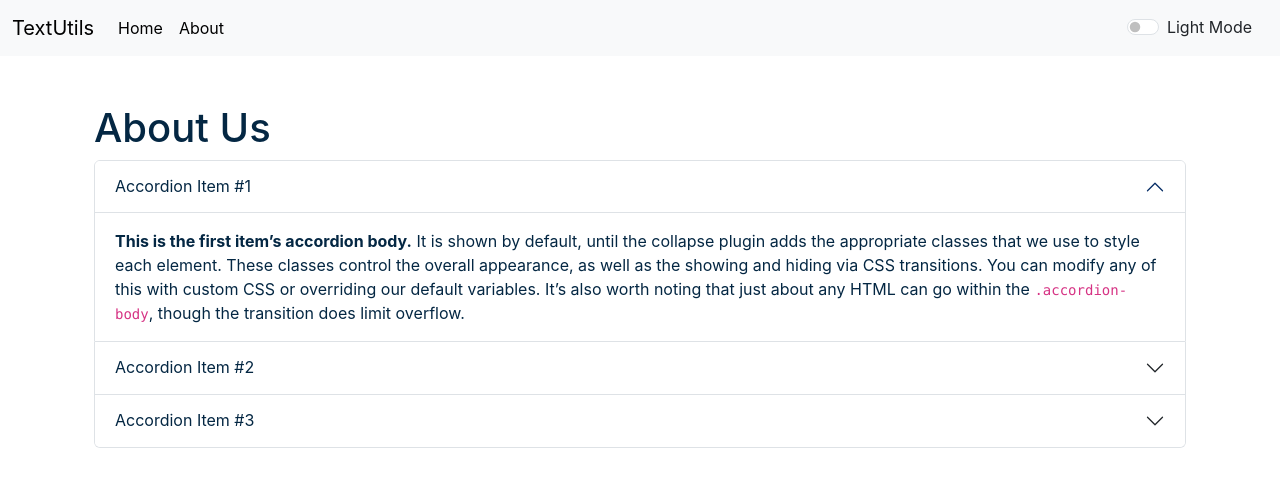
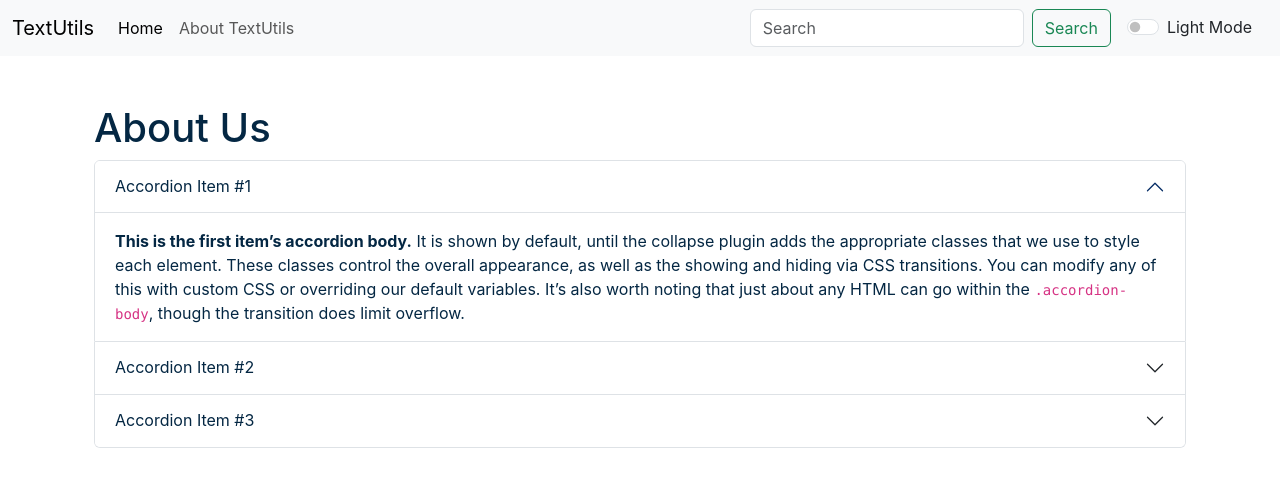
Before and after one commit to s4rthaksingh/TextUtils, a React (Create React App) app: page /TextUtils/about in a window 1280 px wide. Shown: the top 486 px of the page. Built offline with nearby package versions, Linux system fonts and the light colour scheme.

Commit message:
Fix routing and update Navbar for deployment

```diff
--- a/src/App.js
+++ b/src/App.js
@@ -51,7 +51,7 @@ function App() {
               />
             }
           />
-          <Route path="/about" element={<About mode={mode}/>} />
+          <Route path="/about" element={<About mode={mode} />} />
         </Routes>
       </div>
     </Router>
--- a/src/components/Navbar.js
+++ b/src/components/Navbar.js
@@ -1,14 +1,15 @@
 import React from "react";
 import PropTypes from "prop-types";
-import { Link } from "react-router-dom";
+import { Link } from "react-router-dom"; // Import Link for routing
 
 export default function Navbar(props) {
   return (
     <nav className="navbar navbar-expand-lg bg-body-tertiary" data-bs-theme={props.mode}>
       <div className="container-fluid">
-        <a className="navbar-brand" href="/">
+        {/* Use Link here for routing instead of <a> */}
+        <Link className="navbar-brand" to="/">
           {props.title}
-        </a>
+        </Link>
         <button
           className="navbar-toggler"
           type="button"
@@ -23,27 +24,50 @@ export default function Navbar(props) {
         <div className="collapse navbar-collapse" id="navbarSupportedContent">
           <ul className="navbar-nav me-auto mb-2 mb-lg-0">
             <li className="nav-item">
+              {/* Change the anchor to a Link for client-side routing */}
               <Link className="nav-link active" aria-current="page" to="/">
                 Home
               </Link>
             </li>
             <li className="nav-item">
-              <Link className="nav-link active" to="/about">
-                About
+              <Link className="nav-link" to="/about">
+                {props.aboutText}
               </Link>
             </li>
           </ul>
-          <div className={`form-check form-switch mx-3 text-${props.mode==='light'?'dark':'light'}`}>
-  <input className="form-check-input" type="checkbox" role="switch" id="switchCheckDefault" onClick={props.toggleMode}/>
-  <label className="form-check-label" htmlFor="switchCheckDefault" >{props.mode.charAt(0).toUpperCase()+props.mode.slice(1)} Mode</label>
-</div>
+          <form className="d-flex" role="search">
+            <input
+              className="form-control me-2"
+              type="search"
+              placeholder="Search"
+              aria-label="Search"
+            />
+            <button className="btn btn-outline-success" type="submit">
+              Search
+            </button>
+          </form>
+          <div className={`form-check form-switch mx-3 text-${props.mode === 'light' ? 'dark' : 'light'}`}>
+            <input
+              className="form-check-input"
+              type="checkbox"
+              role="switch"
+              id="switchCheckDefault"
+              onClick={props.toggleMode}
+            />
+            <label className="form-check-label" htmlFor="switchCheckDefault">
+              {props.mode.charAt(0).toUpperCase() + props.mode.slice(1)} Mode
+            </label>
+          </div>
         </div>
       </div>
     </nav>
   );
 }
 
-Navbar.propTypes = { title: PropTypes.string.isRequired, aboutText: PropTypes.string.isRequired };
+Navbar.propTypes = {
+  title: PropTypes.string.isRequired,
+  aboutText: PropTypes.string.isRequired
+};
 
 Navbar.defaultProps = {
   title: "Set title here",
```
